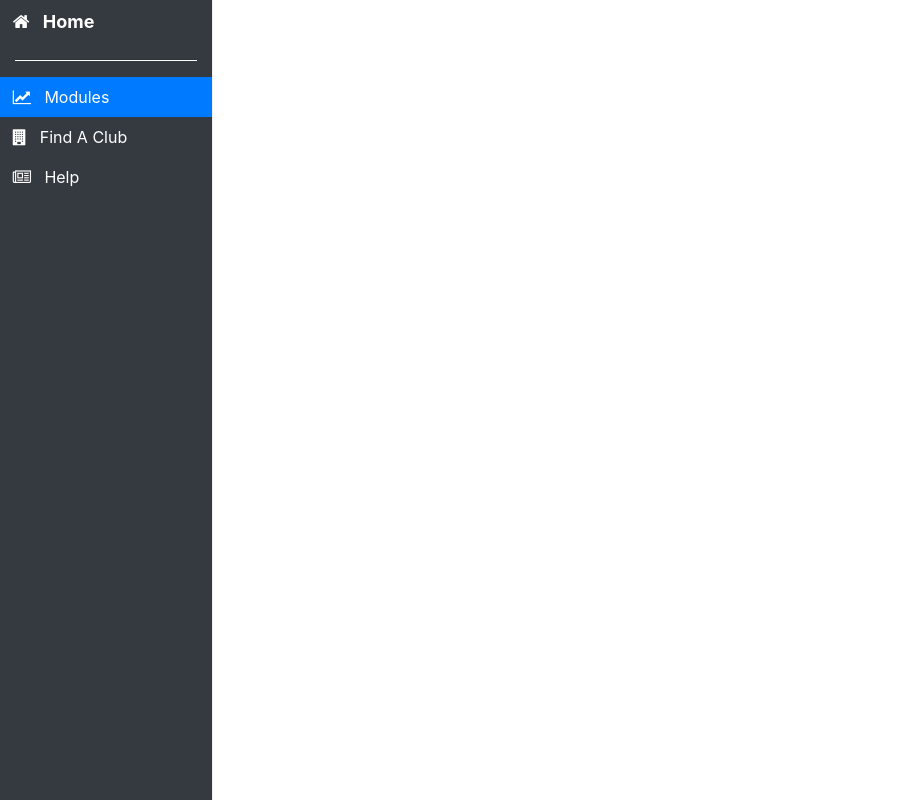
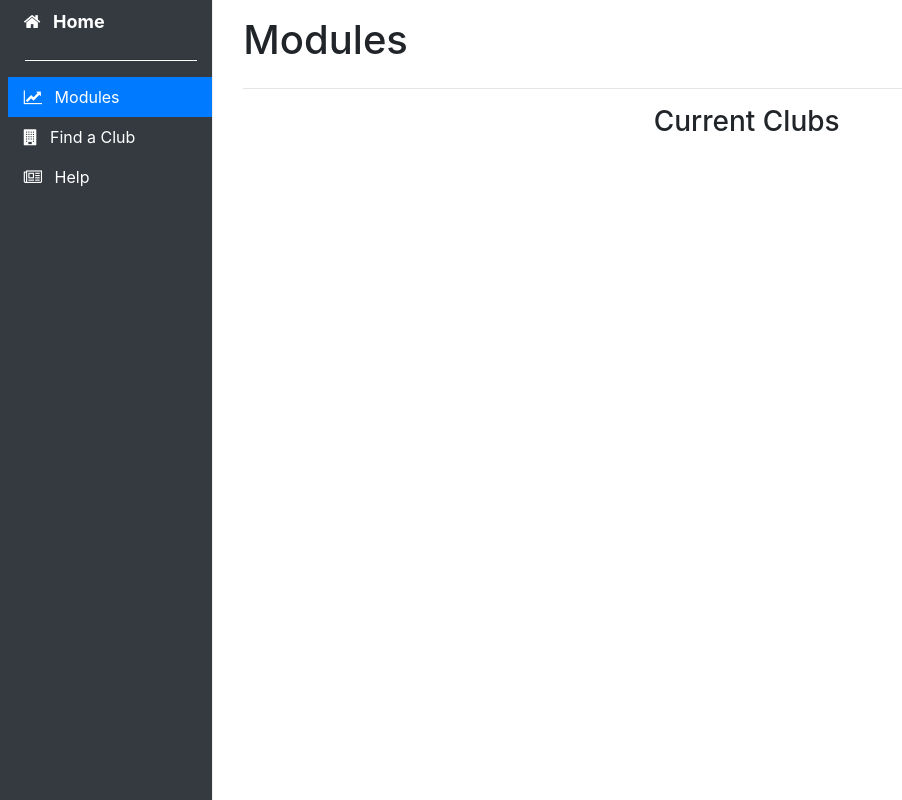
Before and after one commit to jordanallenlewis/Keep_It_Simple_Trainer, an Angular app in the folder KIST/client/: page /modules in a window 1280 px wide. Shown: the whole page, without its empty margins (0-902 px from the left). Built offline with nearby package versions, Linux system fonts and the light colour scheme; what ng2-smart-table would draw is missing.

Commit message:
Changed sidebar links

```diff
--- a/KIST/client/src/app/dashboard/dashboard.component.html
+++ b/KIST/client/src/app/dashboard/dashboard.component.html
@@ -1,5 +1,5 @@
 <main class="col-sm-9 ml-sm-auto col-md-10 pt-3" role="main">
-  <app-header [title]="'Keep It Simple Trainer'">Test</app-header>
+  <app-header [title]="'Keep It Simple Trainer'"></app-header>
 
 
   <h3 style = "text-align: center">Current Clubs</h3>
--- a/KIST/client/src/app/find/find.component.html
+++ b/KIST/client/src/app/find/find.component.html
@@ -1,3 +1,11 @@
-<p>
-  find works!
-</p>
+<main class="col-sm-9 ml-sm-auto col-md-10 pt-3" role="main">
+  <app-header [title]="'Find a Club'"></app-header>
+
+
+  <!-- <h3 style = "text-align: center">Current Clubs</h3> -->
+
+
+
+
+
+</main>
--- a/KIST/client/src/app/help/help.component.html
+++ b/KIST/client/src/app/help/help.component.html
@@ -1,3 +1,9 @@
-<p>
-  help works!
-</p>
+<main class="col-sm-9 ml-sm-auto col-md-10 pt-3" role="main">
+  <app-header [title]="'Help'"></app-header>
+
+
+  <!-- <h3 style = "text-align: center">Current Clubs</h3> -->
+
+
+
+</main>
--- a/KIST/client/src/app/modules/modules.component.html
+++ b/KIST/client/src/app/modules/modules.component.html
@@ -1,3 +1,11 @@
-<p>
-  modules works!
-</p>
+<main class="col-sm-9 ml-sm-auto col-md-10 pt-3" role="main">
+  <app-header [title]="'Modules'"></app-header>
+
+
+  <h3 style = "text-align: center">Current Clubs</h3>
+
+
+
+
+
+</main>
--- a/KIST/client/src/app/sidebar/sidebar.component.html
+++ b/KIST/client/src/app/sidebar/sidebar.component.html
@@ -1,5 +1,5 @@
 <nav class="col-sm-3 col-md-2 d-none d-sm-block bg-dark sidebar">
-  <ul class="nav nav-pills flex-column">
+  <ul class="nav nav-pills flex-column" style="margin-left: 10px">
     <li class="nav-item">
       <a class="nav-link home" routerLink="/dashboard" [routerLinkActive]="['active']" [routerLinkActiveOptions]="{exact:true}"><i class="fa fa-home" aria-hidden="true"></i>Home</a>
     </li>
@@ -8,7 +8,7 @@
       <a class="nav-link" routerLink="/modules" [routerLinkActive]="['active']" [routerLinkActiveOptions]="{exact:true}"><i class="fa fa-line-chart" aria-hidden="true"></i>Modules</a>
     </li>
     <li class="nav-item">
-      <a class="nav-link" routerLink="/find" [routerLinkActive]="['active']" [routerLinkActiveOptions]="{exact:true}"><i class="fa fa-building"></i>Find A Club</a>
+      <a class="nav-link" routerLink="/find" [routerLinkActive]="['active']" [routerLinkActiveOptions]="{exact:true}"><i class="fa fa-building"></i>Find a Club</a>
     </li>
     <li class="nav-item">
       <a class="nav-link" routerLink="/help" [routerLinkActive]="['active']" [routerLinkActiveOptions]="{exact:true}"><i class="fa fa-newspaper-o"></i>Help</a>
--- a/KIST/client/src/index.html
+++ b/KIST/client/src/index.html
@@ -2,7 +2,7 @@
 <html lang="en">
 <head>
   <meta charset="utf-8">
-  <title>Client</title>
+  <title>Keep It Simple Trainer</title>
   <base href="/">
 
   <meta name="viewport" content="width=device-width, initial-scale=1">
```
